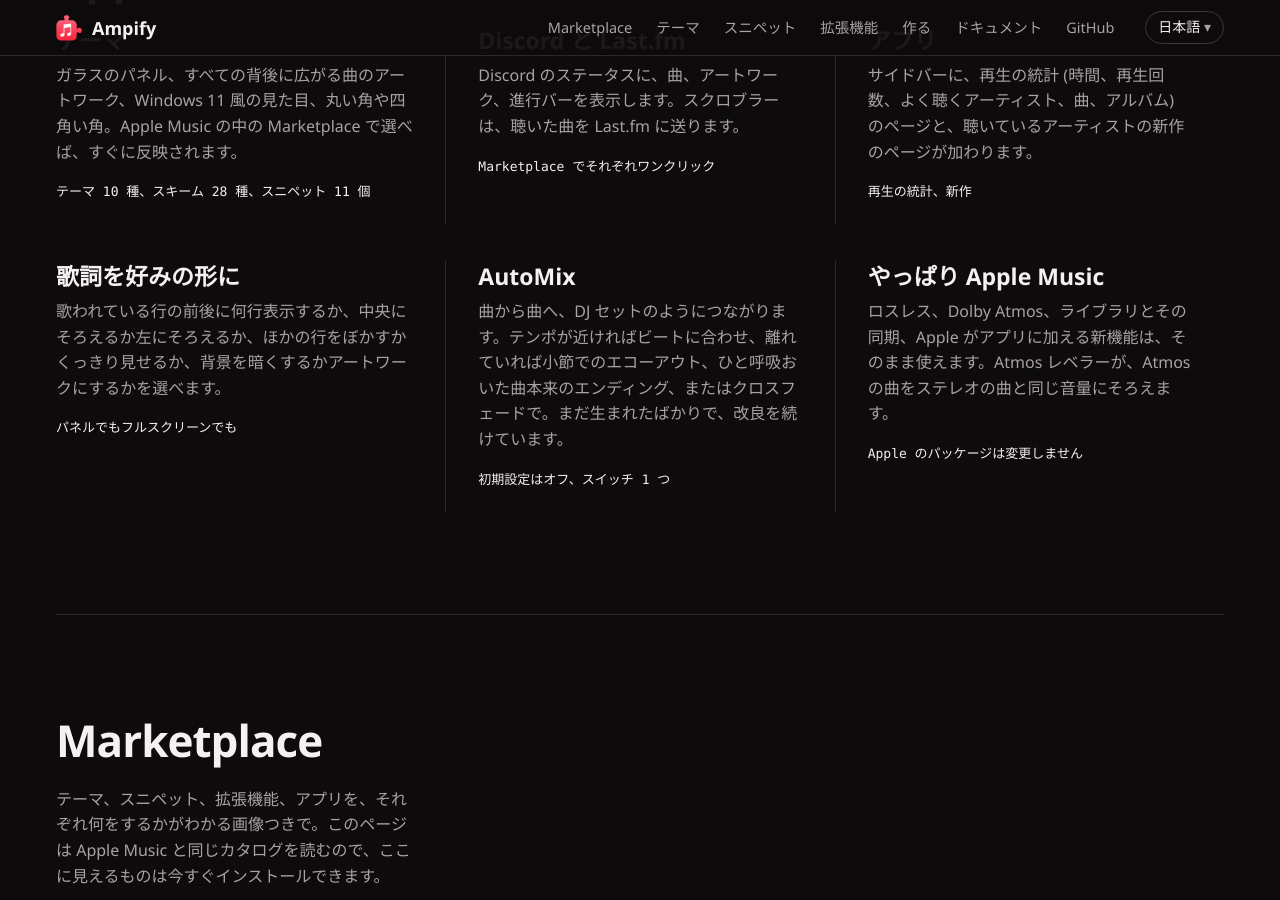
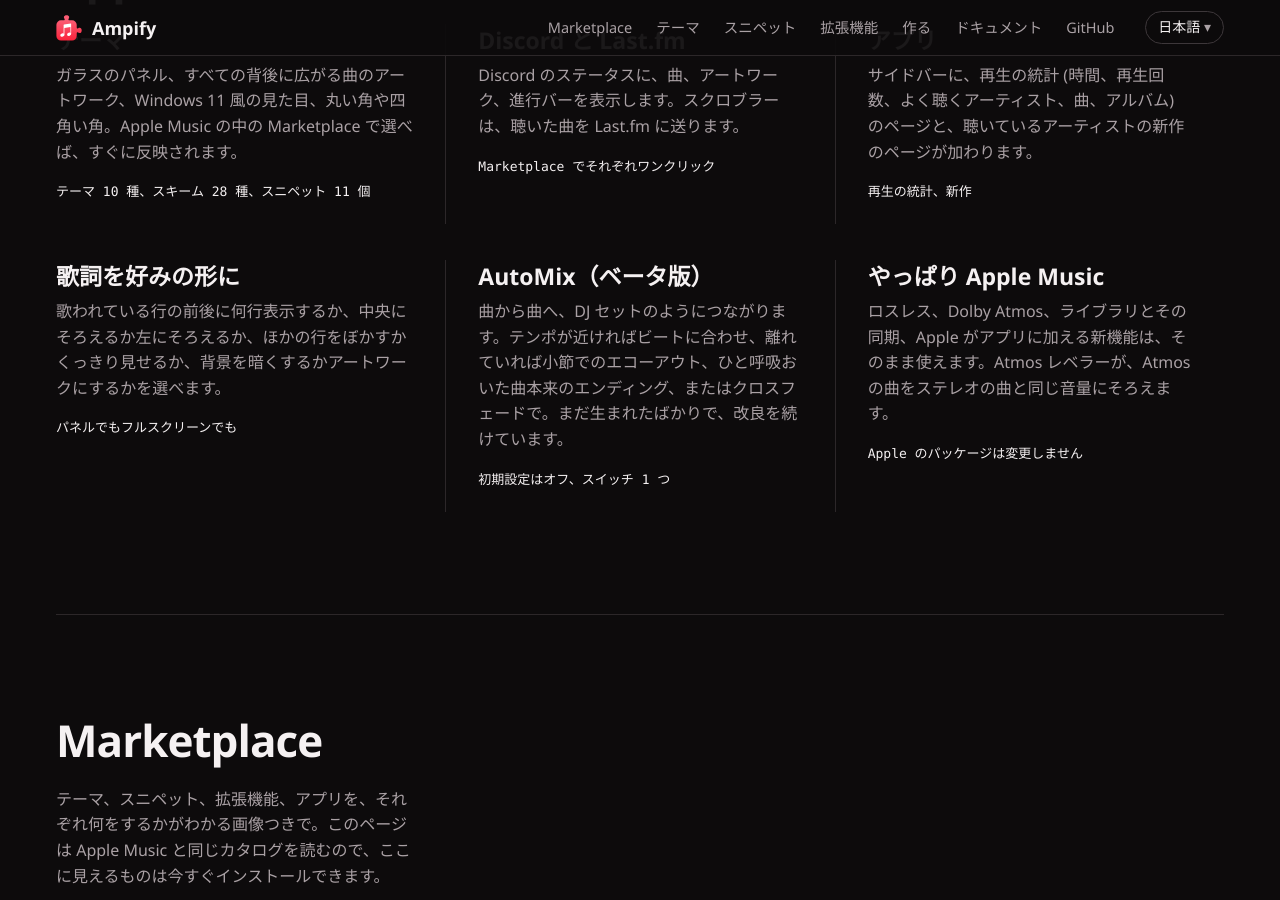
Before and after one commit to Shirowwww/ampify, a Jekyll site: the page built from docs/ja/index.html, in a window 1280 px wide and 900 px high, scrolled down 985 px. Built offline with Jekyll 4.4.1, drawn with Linux system fonts in a browser that asks for light colours; part of the change alters nothing that is shown.

Commit message:
feat: name AutoMix a beta
The Marketplace, the README and the site call it "AutoMix (beta)": it
mixes most pairs of songs well and is still getting better.

```diff
--- a/docs/_data/home.yml
+++ b/docs/_data/home.yml
@@ -19,7 +19,7 @@ en:
     - name: Lyrics your way
       text: Choose how many lines show around the sung one, centre them or keep them left, blur the others or leave them sharp, on a dark or artwork background.
       fact: In the pane and in full screen
-    - name: AutoMix
+    - name: AutoMix (beta)
       text: "Each song flows into the next like a DJ set: on the beat when the tempos are close, otherwise an echo out on a bar, the song's own ending and a breath, or a crossfade. It is young and still getting better."
       fact: Off by default, one switch
     - name: Still Apple Music
@@ -59,7 +59,7 @@ fr:
     - name: Les paroles à votre façon
       text: Choisissez combien de lignes entourent celle qui est chantée, centrées ou à gauche, floutez les autres ou gardez-les nettes, sur un fond sombre ou tiré de la pochette.
       fact: Dans le panneau et en plein écran
-    - name: AutoMix
+    - name: AutoMix (bêta)
       text: "Chaque morceau s'enchaîne dans le suivant comme un set de DJ : sur le temps quand les tempos sont proches, sinon une sortie en écho sur une mesure, la vraie fin du morceau et un court silence, ou un fondu. Il est jeune et s'améliore encore."
       fact: Désactivé par défaut, un seul bouton
     - name: Toujours Apple Music
@@ -99,7 +99,7 @@ it:
     - name: Testi a modo tuo
       text: Scegli quante righe mostrare intorno a quella cantata, centrate o a sinistra, sfoca le altre o lasciale nitide, su uno sfondo scuro o preso dalla copertina.
       fact: Nel pannello e a schermo intero
-    - name: AutoMix
+    - name: AutoMix (beta)
       text: "Ogni brano sfuma nel successivo come in un set da DJ: a tempo quando i tempi sono vicini, altrimenti un'uscita in eco su una battuta, il finale del brano stesso e un respiro, o una dissolvenza. È giovane e migliora ancora."
       fact: Spento di default, un solo interruttore
     - name: Sempre Apple Music
@@ -139,7 +139,7 @@ ko:
     - name: 원하는 대로 보는 가사
       text: 부르고 있는 줄 주변에 몇 줄을 보일지 정하고, 가운데 또는 왼쪽으로 맞추고, 나머지 줄을 흐리게 하거나 선명하게 두고, 어두운 배경이나 앨범 아트 배경을 고를 수 있습니다.
       fact: 가사 패널과 전체 화면 모두
-    - name: AutoMix
+    - name: AutoMix (베타)
       text: DJ 세트처럼 곡과 곡을 이어 줍니다. 템포가 비슷하면 박자에 맞춰, 아니면 마디에 맞춘 에코 아웃, 곡 본래의 끝과 짧은 숨 고르기, 또는 크로스페이드로 넘어갑니다. 아직 초기 기능이라 계속 다듬고 있습니다.
       fact: 기본값은 꺼짐, 스위치 하나
     - name: 그대로 Apple Music
@@ -179,7 +179,7 @@ de:
     - name: Songtexte nach Ihrem Geschmack
       text: Wählen Sie, wie viele Zeilen um die gesungene stehen, zentriert oder linksbündig, die anderen weichgezeichnet oder scharf, auf dunklem Grund oder auf dem Cover.
       fact: Im Bereich und im Vollbild
-    - name: AutoMix
+    - name: AutoMix (Beta)
       text: "Jeder Titel geht wie in einem DJ-Set in den nächsten über: im Takt, wenn die Tempi nah beieinander liegen, sonst mit einem Echo-Ausstieg auf einem Takt, dem eigenen Ende des Titels und einer kurzen Pause oder einer Überblendung. Er ist noch jung und wird weiter besser."
       fact: Standardmäßig aus, ein Schalter
     - name: Weiter Apple Music
@@ -219,7 +219,7 @@ es:
     - name: Las letras a tu manera
       text: Elige cuántas líneas rodean a la que se canta, centradas o a la izquierda, las demás desenfocadas o nítidas, sobre fondo oscuro o con la portada.
       fact: En el panel y a pantalla completa
-    - name: AutoMix
+    - name: AutoMix (beta)
       text: "Cada canción enlaza con la siguiente como en una sesión de DJ: al compás cuando los tempos se parecen; si no, una salida con eco en un compás, el final propio de la canción y una pausa breve, o un fundido. Es joven y sigue mejorando."
       fact: Desactivado por defecto, un solo interruptor
     - name: Sigue siendo Apple Music
@@ -259,7 +259,7 @@ pt:
     - name: As letras do seu jeito
       text: Escolha quantas linhas ficam em volta da que está sendo cantada, centralizadas ou à esquerda, as outras desfocadas ou nítidas, sobre fundo escuro ou com a capa.
       fact: No painel e em tela cheia
-    - name: AutoMix
+    - name: AutoMix (beta)
       text: "Cada música emenda na seguinte como num set de DJ: no tempo quando os andamentos são parecidos; senão, uma saída com eco num compasso, o final da própria música e uma pausa curta, ou um fade. Ele ainda é novo e continua melhorando."
       fact: Desligado por padrão, um só interruptor
     - name: Continua sendo o Apple Music
@@ -299,7 +299,7 @@ ru:
     - name: Тексты по-вашему
       text: Выберите, сколько строк показывать вокруг той, что поётся, выровняйте их по центру или по левому краю, размойте остальные или оставьте чёткими, на тёмном фоне или на фоне обложки.
       fact: В панели и на весь экран
-    - name: AutoMix
+    - name: AutoMix (бета)
       text: Каждый трек перетекает в следующий, как в диджейском сете. В такт, если темпы близки, а если нет, то выходом через эхо на такте, собственной концовкой трека с короткой паузой или плавным переходом. Функция совсем молодая и пока улучшается.
       fact: По умолчанию выключен, один переключатель
     - name: Всё тот же Apple Music
@@ -339,7 +339,7 @@ ja:
     - name: 歌詞を好みの形に
       text: 歌われている行の前後に何行表示するか、中央にそろえるか左にそろえるか、ほかの行をぼかすかくっきり見せるか、背景を暗くするかアートワークにするかを選べます。
       fact: パネルでもフルスクリーンでも
-    - name: AutoMix
+    - name: AutoMix（ベータ版）
       text: 曲から曲へ、DJ セットのようにつながります。テンポが近ければビートに合わせ、離れていれば小節でのエコーアウト、ひと呼吸おいた曲本来のエンディング、またはクロスフェードで。まだ生まれたばかりで、改良を続けています。
       fact: 初期設定はオフ、スイッチ 1 つ
     - name: やっぱり Apple Music
@@ -379,7 +379,7 @@ zh:
     - name: 歌词由你定
       text: 选择正在演唱的那一行前后显示几行，居中还是靠左，其余行模糊还是保持清晰，背景用深色还是封面。
       fact: 侧边面板和全屏中都适用
-    - name: AutoMix
+    - name: AutoMix（测试版）
       text: 歌曲之间像 DJ 现场混音一样衔接。节奏相近时卡着拍子，不相近时在小节上以回声淡出、让歌曲自然收尾并稍作停顿，或用淡入淡出。它还很年轻，仍在不断改进。
       fact: 默认关闭，只有一个开关
     - name: 依然是 Apple Music
```
Also changed, not shown: README.md, extensions/automix/manifest.json.
